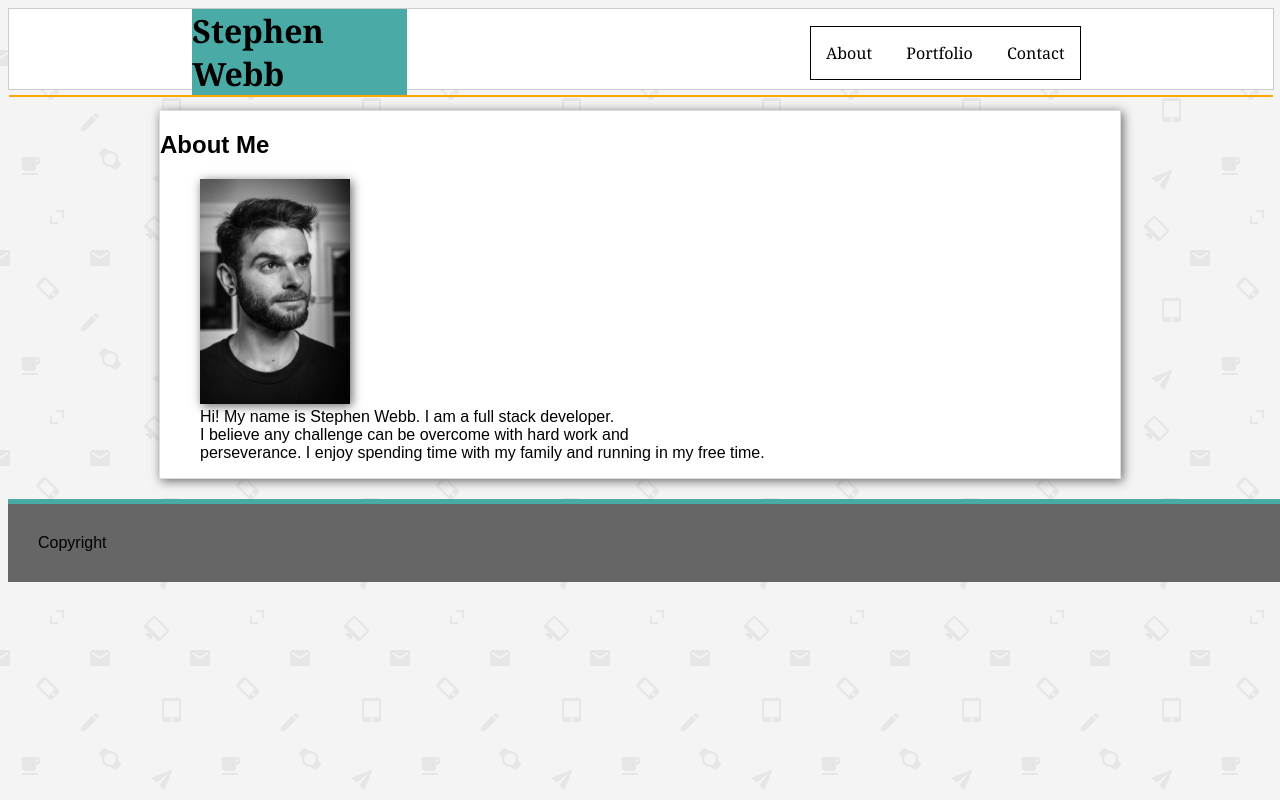
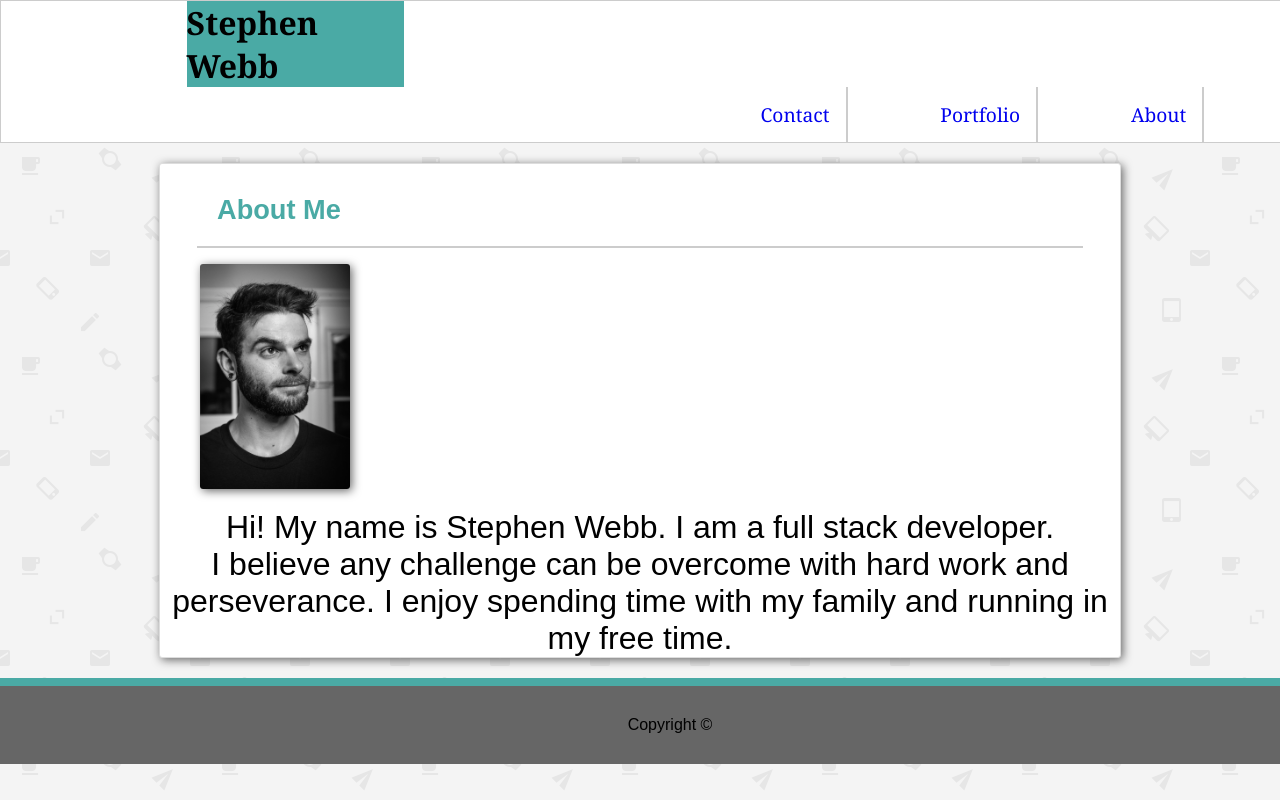
Before and after one commit to stevie2codes/Basic-Portfolio, a plain HTML site: page index.html in a window 1280 px wide. Shown: the top 800 px of the page. Drawn offline with Linux system fonts and the light colour scheme.

Commit message:
Updated more CSS, Adjusted the header/nav section and added links to other pages.

```diff
--- a/assests/css/style.css
+++ b/assests/css/style.css
@@ -1,16 +1,13 @@
 body {
+    margin: 0;
+    padding: 0;
     box-sizing: border-box;
     background-image: url(/assests/images/email-pattern.png);
+}
 
-}
-nav{
-    border: 1px solid orange;
-
-}
 header {
     font-family: Georgia, 'Times New Roman', Times, serif;
     border: 1px solid #cccccc;
-    height: 80px;
     width: 100%;
     background-color: #ffffff;
 
@@ -22,25 +19,32 @@ h1 {
     margin: 0 14.5%;
 }
 ul {
-    margin: -70px 0 0 800px;
+    margin: 0;
     padding: 0;
-    border: 1px solid black;
-    text-align: center;
-    position: absolute;
-    font-family: Georgia, 'Times New Roman', Times, serif;
+    overflow: hidden;
+    list-style-type: none;
+
 
 }
 li {
+    float: right;
+    margin-right: 6%;
 
+}
+
+li a {
     display: inline-block;
-    padding: 15px;
+    padding: 14px 16px;
+    text-decoration: none;
     font-family: Georgia, 'Times New Roman', Times, serif;
-
+    font-size: 1.2rem;
+    border-right: 2px solid #cccccc;
 }
 
 img {
     width: 150px;
     box-shadow: #666666 2px 2px 10px;
+    border-radius: 3px;
 }
 
 #main {
@@ -49,17 +53,31 @@ img {
     margin: 20px auto;
     border: 1px solid #dddddd;
     background-color: #ffffff;
+    border-radius: 3px;
 }
 
-h2,
-figcaption,
-footer {
+h2 {
     font-family: Arial, Helvetica, sans-serif;
+    margin-left: 15px;
+    color: #4aaaa5;
+    font-size: 1.7rem;
+    margin: 10px 37px;
+    padding: 20px;
+    border-bottom: 2px solid #cccccc;
+}
+
+figcaption {
+    font-family: Arial, Helvetica, sans-serif;
+    font-size: 2rem;
+    text-align: center;
 }
 
 footer {
     background-color: #666666;
-    border-top: 5px solid#4aaaa5;
+    border-top: 8px solid#4aaaa5;
     width: 100%;
     padding: 30px;
+    text-align: center;
+    font-family: Arial, Helvetica, sans-serif;
+    font-size: 1rem;
 }
--- a/index.html
+++ b/index.html
@@ -10,25 +10,25 @@
 <body>
     <header>
             <h1>Stephen Webb</h1>
-        <nav>
 
         <ul>
-            <li>About</li>
-            <li>Portfolio</li>
-            <li>Contact</li>
+           <li><a href="index.html">About</a></li>
+           <li><a href="/portfolio.html">Portfolio</a></li>
+           <li><a href="/contact.html">Contact</a></li>
         </ul>
-    </nav>
+
     </header>
    <section id="main">
        <h2>About Me</h2>
        <figure>
            <img src="/assests/images/port_photo.JPG" alt="Profile Picture">
+        </figure>
            <figcaption>Hi! My name is Stephen Webb. I am a full stack developer.<br>
                         I believe any challenge can be overcome with hard work and <br>
                     perseverance. I enjoy spending time with my family and running in my free time.
                 </figcaption>
-       </figure>
+
     </section>
-   <footer>Copyright</footer>
+   <footer>Copyright &copy;</footer>
 </body>
 </html>
```
